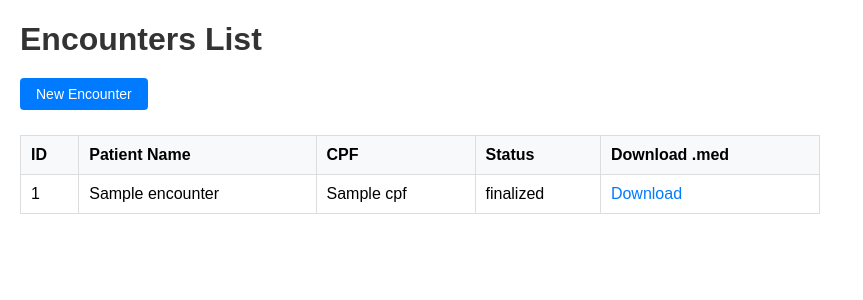
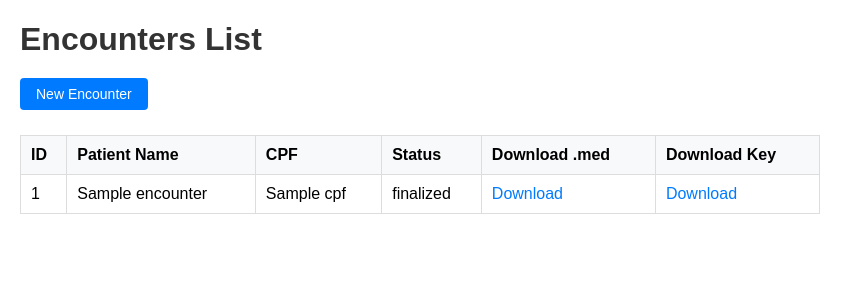
Before and after one commit to andremillet/medical_encounter, a Flask app: template templates/encounters.html in a window 1280 px wide. Shown: the top 300 px of the page, without its empty margins (0-863 px from the left). Run offline with Flask 3, Linux system fonts and the light colour scheme; the template is opened without the code that fills it: most values are stand-ins (such as "Sample title", 1, 10 or a date in 2020); parts of the project's set-up code (start-up, migrations or seed data) failed here and were passed over.

Commit message:
adjusting app.py to create a separate .key file for decryption. forgot to add /templates/encounters.html

```diff
--- a/templates/encounters.html
+++ b/templates/encounters.html
@@ -3,7 +3,7 @@
 <head>
     <meta charset="UTF-8">
     <title>Encounters List</title>
-    <meta name="viewport" content="width=device-width, initial-scale=1.0"> <!-- Add viewport meta tag -->
+    <meta name="viewport" content="width=device-width, initial-scale=1.0">
     <link rel="stylesheet" href="{{ url_for('static', filename='style.css') }}">
 </head>
 <body>
@@ -17,6 +17,7 @@
                 <th>CPF</th>
                 <th>Status</th>
                 <th>Download .med</th>
+                <th>Download Key</th>
             </tr>
         </thead>
         <tbody>
@@ -33,6 +34,13 @@
                     N/A
                     {% endif %}
                 </td>
+                <td data-label="Download Key">
+                    {% if encounter['status'] == 'finalized' %}
+                    <a href="{{ url_for('get_encounter_key', id=encounter['id']) }}" download>Download</a>
+                    {% else %}
+                    N/A
+                    {% endif %}
+                </td>
             </tr>
             {% endfor %}
         </tbody>
```
